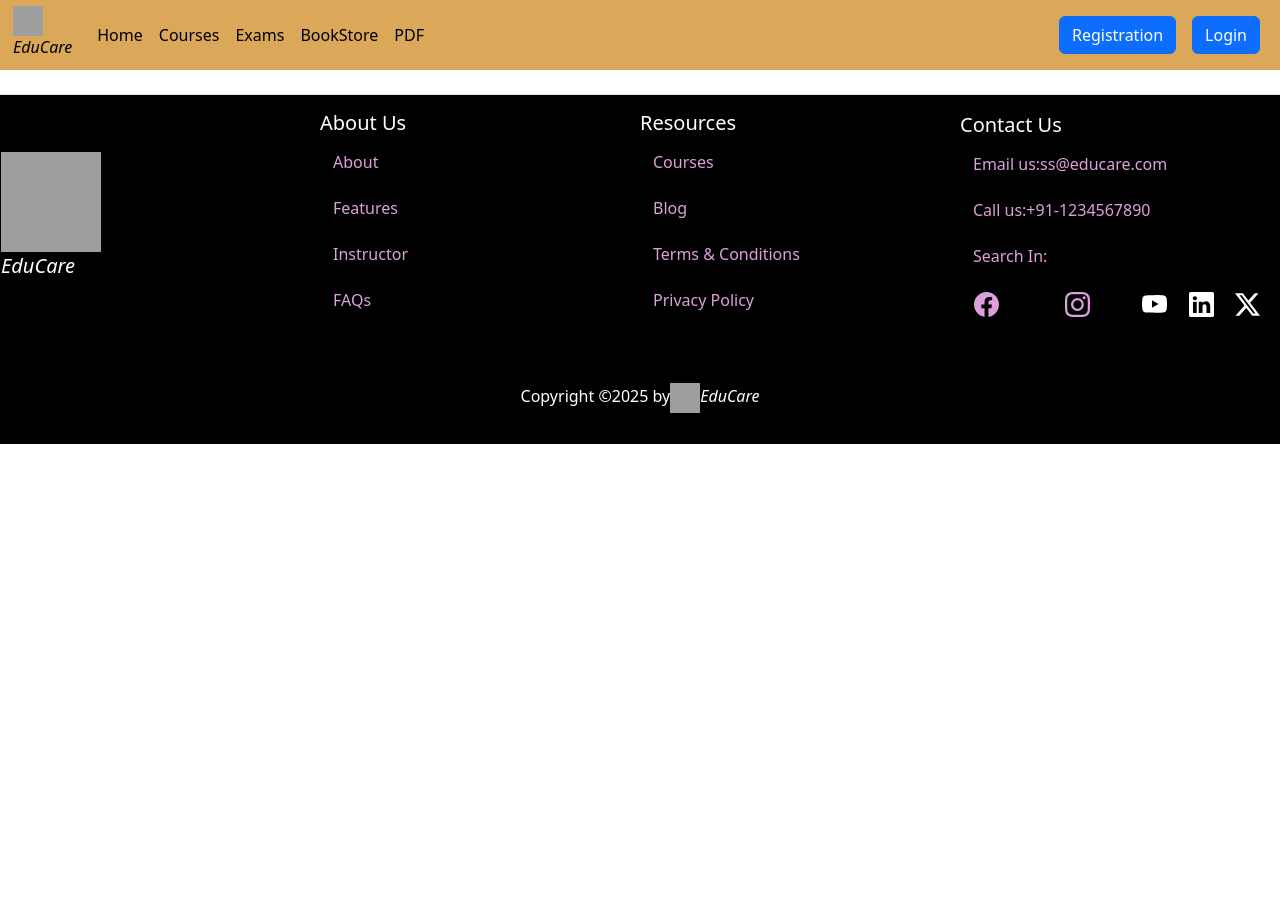
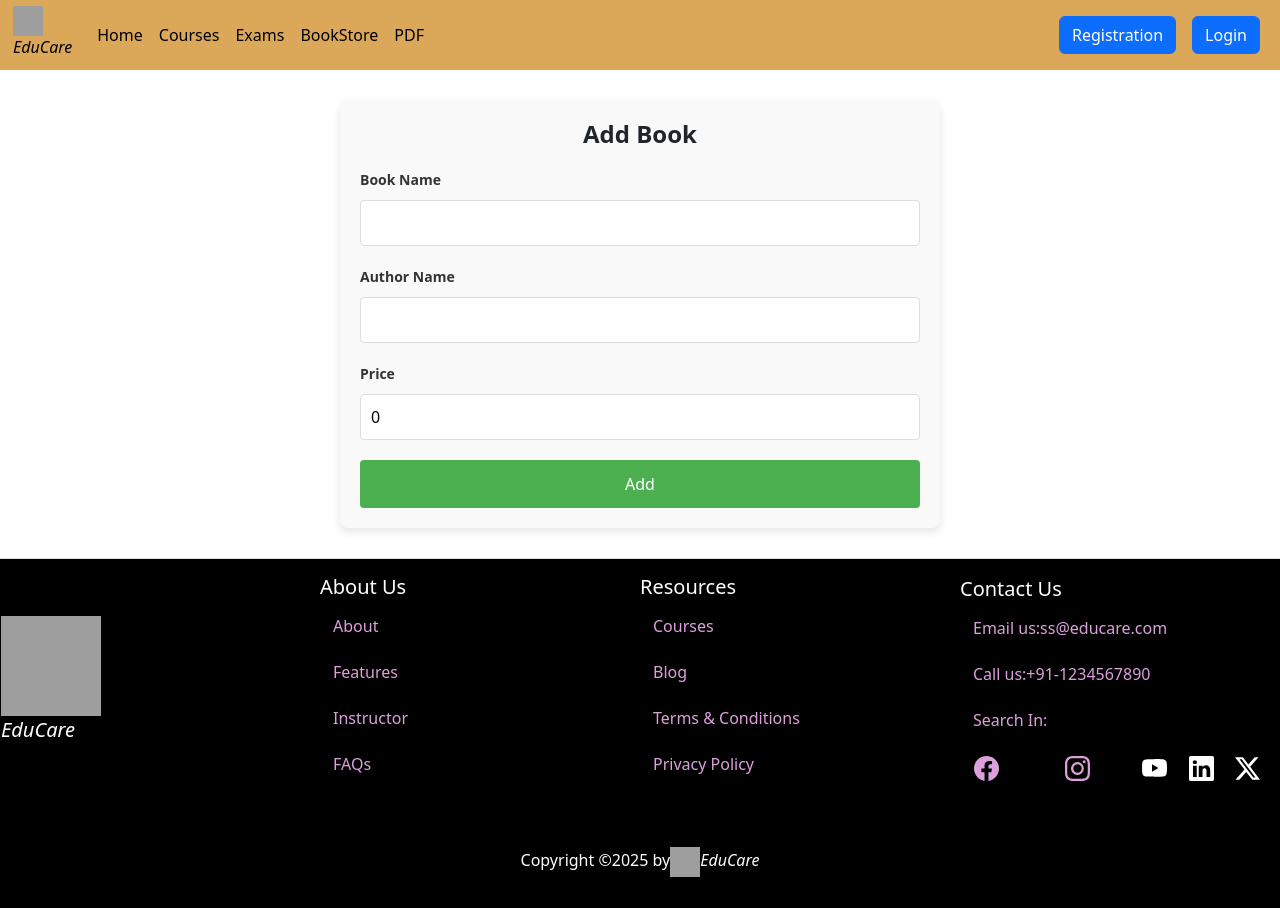
Before and after one commit to saima2208/e-learning, an Angular app: page /addbook in a window 1280 px wide. Before the commit this address led to /. Before the commit the page ends 800 px from the top, so only its background shows below. Built offline with nearby package versions, Linux system fonts and the light colour scheme; grey boxes are pictures that could not be loaded.

Commit message:
booklist done

```diff
--- /dev/null
+++ b/src/app/addbook/addbook.component.css
@@ -0,0 +1,89 @@
+/* Main form container */
+.form-container {
+    max-width: 600px;
+    margin: 30px auto;
+    padding: 20px;
+    background-color: #f9f9f9;
+    border-radius: 8px;
+    box-shadow: 0 4px 8px rgba(0, 0, 0, 0.1);
+  }
+
+  /* Fieldset styling */
+  .form-fieldset {
+    border: none;
+    padding: 0;
+  }
+
+  /* Form title */
+  .form-title {
+    text-align: center;
+    font-size: 24px;
+    margin-bottom: 20px;
+    font-weight: bold;
+  }
+
+  /* Styling for form group */
+  .form-group {
+    margin-bottom: 20px;
+  }
+
+  /* Label styling */
+  .form-group label {
+    display: block;
+    font-size: 14px;
+    font-weight: bold;
+    margin-bottom: 5px;
+    color: #333;
+  }
+
+  /* Input field styling */
+  .form-input {
+    width: 100%;
+    padding: 10px;
+    font-size: 16px;
+    border: 1px solid #ddd;
+    border-radius: 4px;
+    box-sizing: border-box;
+    margin-top: 5px;
+    transition: border-color 0.3s ease;
+  }
+
+  /* Input field focus effect */
+  .form-input:focus {
+    border-color: #4CAF50;
+    outline: none;
+  }
+
+  /* Submit button styling */
+  .btn-submit {
+    background-color: #4CAF50;
+    color: white;
+    padding: 12px 20px;
+    font-size: 16px;
+    border: none;
+    border-radius: 4px;
+    cursor: pointer;
+    transition: background-color 0.3s ease;
+    width: 100%;
+  }
+
+  /* Submit button hover effect */
+  .btn-submit:hover {
+    background-color: #45a049;
+  }
+
+  /* Responsive design for smaller screens */
+  @media (max-width: 600px) {
+    .form-container {
+      padding: 15px;
+      margin: 20px;
+    }
+
+    .form-input {
+      font-size: 14px;
+    }
+
+    .btn-submit {
+      font-size: 14px;
+    }
+  }
--- /dev/null
+++ b/src/app/addbook/addbook.component.html
@@ -0,0 +1,31 @@
+
+
+
+
+  <div class="form-container">
+    <fieldset class="form-fieldset">
+      <h1 class="form-title">{{ isEditMode ? "Edit Book" : "Add Book" }}</h1>
+      <form (ngSubmit)="saveBook()" class="book-form">
+        <div class="form-group">
+          <label for="name">Book Name</label>
+          <input type="text" name="name" [(ngModel)]="books.name" required class="form-input" />
+        </div>
+
+        <div class="form-group">
+          <label for="author">Author Name</label>
+          <input type="text" name="author" [(ngModel)]="books.author" required class="form-input" />
+        </div>
+
+
+
+
+
+        <div class="form-group">
+          <label for="price">Price</label>
+          <input type="text" name="price" [(ngModel)]="books.price" required class="form-input" />
+        </div>
+
+        <button type="submit" class="btn-submit">{{ isEditMode ? "Update" : "Add" }}</button>
+      </form>
+    </fieldset>
+  </div>
--- /dev/null
+++ b/src/app/addbook/addbook.component.ts
@@ -0,0 +1,54 @@
+import { Component, OnInit } from '@angular/core';
+import { Router } from '@angular/router';
+import { Book } from '../model/book.model';
+import { FormsModule } from '@angular/forms';
+
+@Component({
+  selector: 'app-addbook',
+  imports: [FormsModule],
+  templateUrl: './addbook.component.html',
+  styleUrl: './addbook.component.css'
+})
+export class AddbookComponent implements OnInit{
+books: Book = new Book(0, '', '',0);
+  isEditMode: boolean = false;
+
+  constructor(private router: Router) {
+    const nav = this.router.getCurrentNavigation();
+    if (nav?.extras.state && nav.extras.state['book']) {
+      this.books = nav.extras.state['book'];
+      debugger;
+      this.isEditMode = true;
+    }if(this.books.id == 0){
+      this.isEditMode = false;
+  }
+  }
+  ngOnInit(): void {
+    // Check if editing an existing book
+    const state = history.state;
+   if (state && state.book) {
+      this.books = state.book;
+     //  this.isEditMode = true;
+    }
+  }
+
+ saveBook(): void {
+   const books = JSON.parse(localStorage.getItem('books') || '[]');
+
+   if (this.isEditMode) {
+     // Update existing book
+     const index = books.findIndex((p: Book) => p.id === this.books.id);
+     if (index !== -1) {
+       books[index] = this.books;
+     }
+   } else {
+     // Add new book
+     this.books.id = books.length > 0 ? Math.max(...books.map((p: Book) => p.id)) + 1 : 1;
+     books.push(this.books);
+   }
+
+   // Save back to localStorage
+   localStorage.setItem('books', JSON.stringify(books));
+   this.router.navigate(['/booklist']); // Navigate back to book list
+ }
+}
--- a/src/app/app.routes.ts
+++ b/src/app/app.routes.ts
@@ -7,6 +7,8 @@ import { AdminPanelComponent } from './admin-panel/admin-panel.component';
 import { StudentListComponent } from './student-list/student-list.component';
 import { RegistrationComponent } from './registration/registration.component';
 import { RegisterComponent } from './register/register.component';
+import { AddbookComponent } from './addbook/addbook.component';
+import { BooklistComponent } from './booklist/booklist.component';
 
 export const routes: Routes = [
     {path: '',component:HomeComponent},
@@ -17,5 +19,6 @@ export const routes: Routes = [
     {path:'admin', component:AdminPanelComponent},
     {path:'studentlist', component:StudentListComponent},
     {path:'register',component:RegistrationComponent},
-    {path:'reg',component:RegisterComponent},
+    {path:'addbook',component:AddbookComponent},
+    {path:'booklist', component:BooklistComponent},
 ];
--- /dev/null
+++ b/src/app/booklist/booklist.component.html
@@ -0,0 +1,33 @@
+<div class="container">
+    <h1>Book List</h1>
+    <table class="table table-striped table-hover table-bordered ">
+      <thead>
+        <tr>
+          <th>#</th>
+          <th>ID</th>
+          <th>Book Name</th>
+          <th>Author Name</th>
+
+         <th>Price</th>
+          <th>Actions</th>
+        </tr>
+      </thead>
+      <tbody>
+        @for (book of books; track book.name) {
+        <!-- <tr *ngFor="let book of books"> -->
+          <tr>
+            <td>{{books.indexOf(book) + 1}}</td>
+          <td>{{ book.id }}</td>
+          <td>{{ book.name }}</td>
+          <td>{{ book.author }}</td>
+
+          <td>{{ book.price }}</td>
+          <td>
+            <button class="btn btn-primary" (click)="editBook(book)">Edit</button>
+            <button class="btn btn-warning" (click)="deleteBook(book)">Delete</button>
+          </td>
+        </tr>}
+      </tbody>
+    </table>
+    <button  class=" btn btn-primary" (click)="addNewBook()">Add Book</button>
+  </div>
--- /dev/null
+++ b/src/app/booklist/booklist.component.ts
@@ -0,0 +1,37 @@
+import { Component } from '@angular/core';
+import { Router } from '@angular/router';
+import { Book } from '../model/book.model';
+
+@Component({
+  selector: 'app-booklist',
+  imports: [],
+  templateUrl: './booklist.component.html',
+  styleUrl: './booklist.component.css'
+})
+export class BooklistComponent {
+books:Book[]=[];
+
+constructor(private router: Router) {}
+
+  ngOnInit(): void {
+    // Load books from localStorage
+    this.books = JSON.parse(localStorage.getItem('books') || '[]');
+  }
+
+  // Navigate to edit page
+  editBook(book: Book): void {
+    const id = book.id;
+    this.router.navigate(['addbook'], { state: { book } });
+  }
+
+  // Delete book and update localStorage
+  deleteBook(book: Book): void {
+    if (confirm('Are you sure you want to delete this book?')) {
+      this.books = this.books.filter((p) => p.id !== book.id);
+      localStorage.setItem('books', JSON.stringify(this.books));
+    }
+  }
+  addNewBook(): void {
+    this.router.navigate(['/addbook'], { state: { book: new Book(0, '', '',0) } });
+  }
+}
--- /dev/null
+++ b/src/app/model/book.model.ts
@@ -0,0 +1,15 @@
+export class Book{
+     id: number;
+     name: string;
+     author:string;
+     price:number;
+
+     constructor(id:number,name:string,author:string,price:number){
+        this.id=id;
+        this.name=name;
+        this.author=author;
+        this.price=price;
+     }
+
+
+}
--- a/src/app/sideber/sideber.component.html
+++ b/src/app/sideber/sideber.component.html
@@ -38,7 +38,7 @@
             <path d="M3 0h10a2 2 0 0 1 2 2v12a2 2 0 0 1-2 2H3a2 2 0 0 1-2-2v-1h1v1a1 1 0 0 0 1 1h10a1 1 0 0 0 1-1V2a1 1 0 0 0-1-1H3a1 1 0 0 0-1 1v1H1V2a2 2 0 0 1 2-2"/>
             <path d="M1 5v-.5a.5.5 0 0 1 1 0V5h.5a.5.5 0 0 1 0 1h-2a.5.5 0 0 1 0-1zm0 3v-.5a.5.5 0 0 1 1 0V8h.5a.5.5 0 0 1 0 1h-2a.5.5 0 0 1 0-1zm0 3v-.5a.5.5 0 0 1 1 0v.5h.5a.5.5 0 0 1 0 1h-2a.5.5 0 0 1 0-1z"/>
           </svg>  Exams Shedule</a></li>
-        <li><a href="#"><svg xmlns="http://www.w3.org/2000/svg" width="25" height="25" fill="currentColor" class="bi bi-book-half" viewBox="0 0 16 16">
+        <li><a href="/booklist"><svg xmlns="http://www.w3.org/2000/svg" width="25" height="25" fill="currentColor" class="bi bi-book-half" viewBox="0 0 16 16">
             <path d="M8.5 2.687c.654-.689 1.782-.886 3.112-.752 1.234.124 2.503.523 3.388.893v9.923c-.918-.35-2.107-.692-3.287-.81-1.094-.111-2.278-.039-3.213.492zM8 1.783C7.015.936 5.587.81 4.287.94c-1.514.153-3.042.672-3.994 1.105A.5.5 0 0 0 0 2.5v11a.5.5 0 0 0 .707.455c.882-.4 2.303-.881 3.68-1.02 1.409-.142 2.59.087 3.223.877a.5.5 0 0 0 .78 0c.633-.79 1.814-1.019 3.222-.877 1.378.139 2.8.62 3.681 1.02A.5.5 0 0 0 16 13.5v-11a.5.5 0 0 0-.293-.455c-.952-.433-2.48-.952-3.994-1.105C10.413.809 8.985.936 8 1.783"/>
           </svg>  Bookstore</a></li>
 
```
Also changed, not shown: src/app/booklist/booklist.component.css (added), 2 other files (tests, documents, lock files or other folders).
